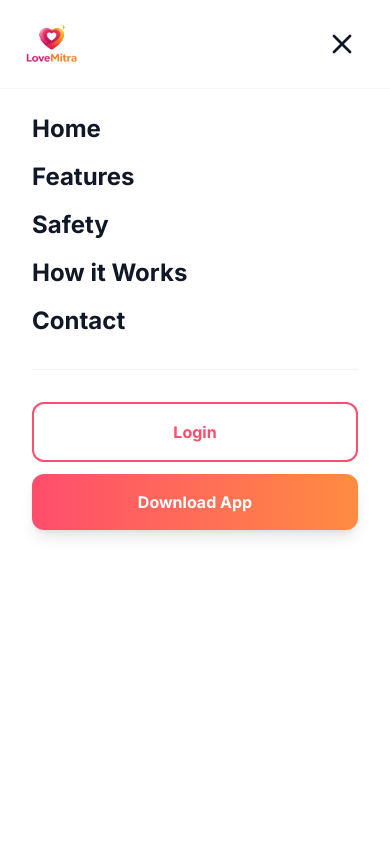
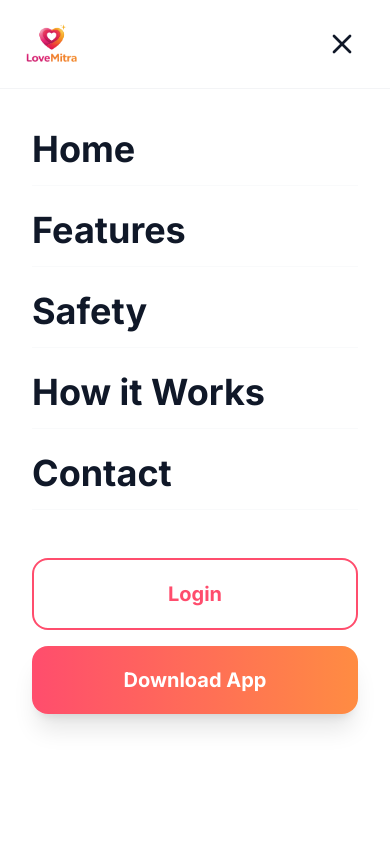
Before and after one commit to 9xRahul/Lovemitra-Web-Site, a React (Vite) app: page /Lovemitra-Web-Site/privacy in a window 390 px wide. Both pictures are taken after a click on the button 360 px from the left and 44 px from the top of the page. Shown: the top 844 px of the page. Built offline with nearby package versions, Linux system fonts and the light colour scheme.

Commit message:
Fix mobile menu background bleed and layout

```diff
--- a/src/components/Navbar.jsx
+++ b/src/components/Navbar.jsx
@@ -93,44 +93,45 @@ const Navbar = () => {
       <AnimatePresence>
         {isOpen && (
           <motion.div
-            initial={{ opacity: 0, x: '100%' }}
-            animate={{ opacity: 1, x: 0 }}
-            exit={{ opacity: 0, x: '100%' }}
-            transition={{ type: 'spring', damping: 25, stiffness: 200 }}
-            className="md:hidden fixed inset-0 z-[100] bg-white flex flex-col"
+            initial={{ x: '100%' }}
+            animate={{ x: 0 }}
+            exit={{ x: '100%' }}
+            transition={{ type: 'tween', duration: 0.3 }}
+            className="md:hidden fixed inset-0 z-[9999] bg-white flex flex-col h-screen w-screen overflow-hidden"
+            style={{ backgroundColor: '#ffffff' }}
           >
             {/* Mobile Menu Header */}
-            <div className="flex items-center justify-between px-6 py-5 border-b border-gray-100 bg-white">
+            <div className="flex items-center justify-between px-6 py-5 border-b border-gray-100 bg-white sticky top-0 z-10">
               <Link to="/" onClick={() => setIsOpen(false)}>
                 <img src="logo-full.png" alt="LoveMitra Logo" className="h-10 w-auto object-contain" />
               </Link>
               <button
                 onClick={() => setIsOpen(false)}
-                className="p-2 text-gray-900 hover:text-primary-start transition-colors"
+                className="p-2 text-gray-900"
               >
                 <X size={32} />
               </button>
             </div>
 
-            <div className="flex-grow overflow-y-auto px-8 py-6 bg-white">
-              <nav className="flex flex-col space-y-4">
+            <div className="flex-grow overflow-y-auto px-8 py-10 bg-white">
+              <div className="flex flex-col space-y-6">
                 {navLinks.map((link) => (
                   <Link
                     key={link.name}
                     to={link.href}
-                    className="text-2xl font-bold text-gray-900 hover:text-primary-start transition-colors"
+                    className="text-4xl font-bold text-gray-900 border-b border-gray-50 pb-4"
                     onClick={() => setIsOpen(false)}
                   >
                     {link.name}
                   </Link>
                 ))}
-              </nav>
+              </div>
 
-              <div className="mt-8 flex flex-col gap-3 border-t border-gray-100 pt-8">
-                <button className="w-full py-4 text-primary-start font-bold border-2 border-primary-start rounded-xl text-base">
+              <div className="mt-12 flex flex-col gap-4">
+                <button className="w-full py-5 text-primary-start font-bold border-2 border-primary-start rounded-2xl text-xl">
                   Login
                 </button>
-                <button className="w-full gradient-button py-4 text-white font-bold rounded-xl text-base shadow-lg">
+                <button className="w-full gradient-button py-5 text-white font-bold rounded-2xl text-xl shadow-xl">
                   Download App
                 </button>
               </div>
```
